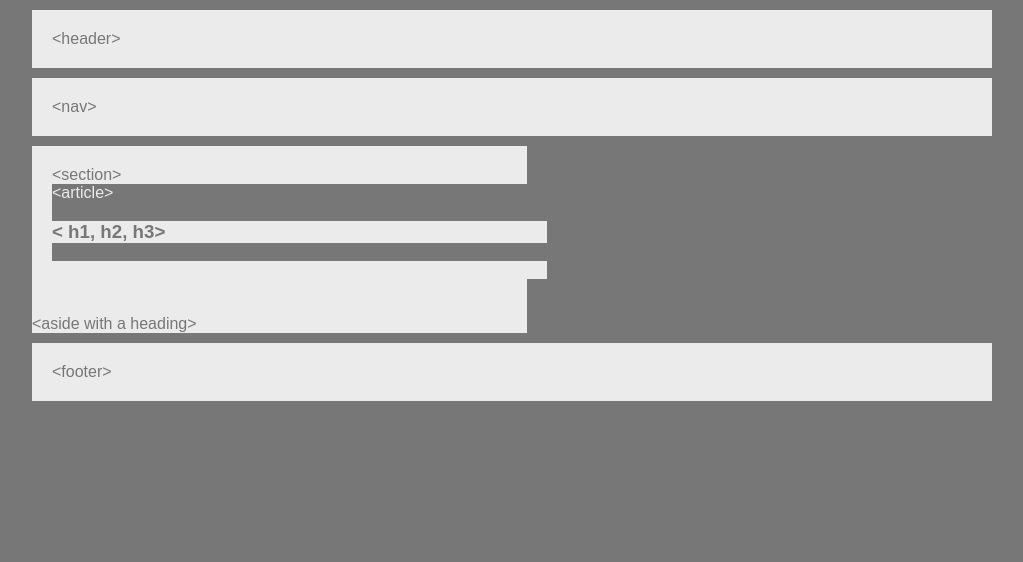
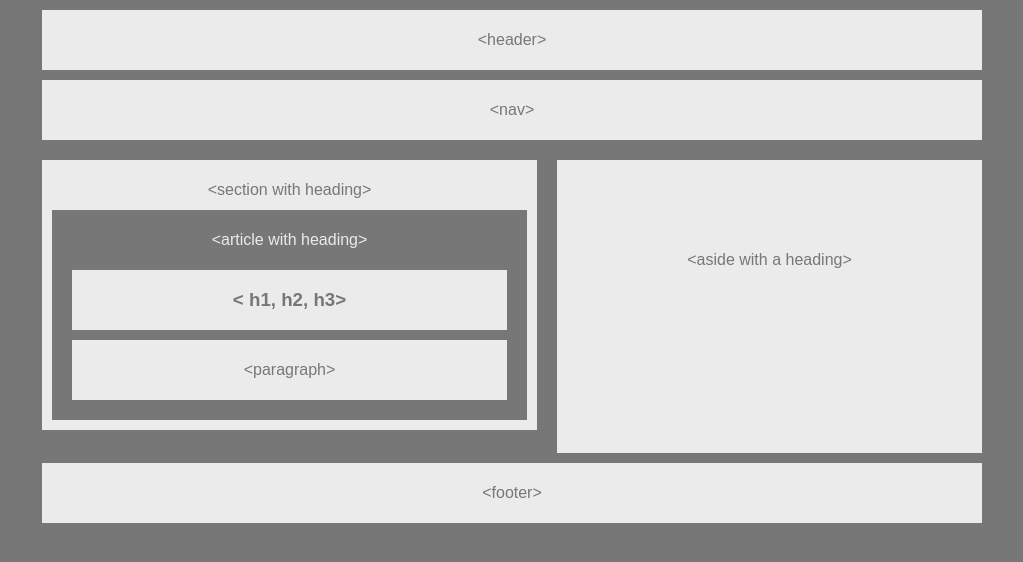
Before and after one commit to TravisWadeWilliamson/hw-wireframe, a plain HTML site: page index.html in a window 1280 px wide. Shown: the whole page, without its empty margins (128-1151 px from the left). Drawn offline with Linux system fonts and the light colour scheme.

Commit message:
updated to look more like template

```diff
--- a/index.html
+++ b/index.html
@@ -5,19 +5,23 @@
     <meta name="viewport" content="width=device-width, initial-scale=1.0">
     <meta http-equiv="X-UA-Compatible" content="ie=edge">
     <link rel="stylesheet" type="text/css" href="style.css">
-    <title>Index</title>
+    <title>Bio Homework</title>
 </head>
+
 <body>
+
     <header>
         &ltheader&gt
-    </header class="mainBackColor">
+    </header>
+
     <nav>
         &ltnav&gt
     </nav>
+
     <section>
-        &ltsection&gt
+        &ltsection with heading&gt
         <article>
-            &ltarticle&gt
+            &ltarticle with heading&gt
             <h1>
                &lt h1, h2, h3&gt
             </h1>
@@ -26,10 +30,11 @@
             </p>
         </article>
     </section>
-    &ltsection with heading&gt
+
     <aside>
         &ltaside with a heading&gt
     </aside>
+
     <footer>
         &ltfooter&gt
     </footer>
--- a/style.css
+++ b/style.css
@@ -8,35 +8,48 @@
 
 body {
     font-family: Arial, "Helvetica Neue", Helvetica, sans-serif;
-    color: #777;
-    background: #777;
+    color: #777777;
+    background: #777777;
     width: 960px;
     font-style: 18px;
+    line-height: 40px;
     margin: 0 auto;
+    text-align: center;
 }
 
-header, nav, section, aside, footer, h1, p {
-    background: #ebebeb;
+header, nav, section, aside, footer {
+    background-color: #ebebeb;
+    padding: 10px;
+    margin: 10px
 }
 
 article {
     color: #ebebeb;
-    background: #777;
+    background-color: #777777;
+    padding: 10px
 }
 
-h1, p1 {
-    color: #777;
-    }
-
-    section, article, h1, p, aside {
-        width: 495px;
-    }
-
-header, nav, section, footer {
-    padding: 20px;
-    margin-top: 10px;
+h1, p {
+    color: #777777;
+    background-color: #ebebeb;
+    padding: 10px;
+    margin: 10px;
 }
 
 section {
+    width: 495px;
     float: left;
+    overflow: hidden;
 }
+
+aside {
+    padding: 80px;
+    width: 425px;
+    height: 293px;
+    float: right;
+    overflow: hidden;
+
+}
+footer {
+    clear: both;
+}
```
Lines whose indentation alone changed are shown as unchanged.
